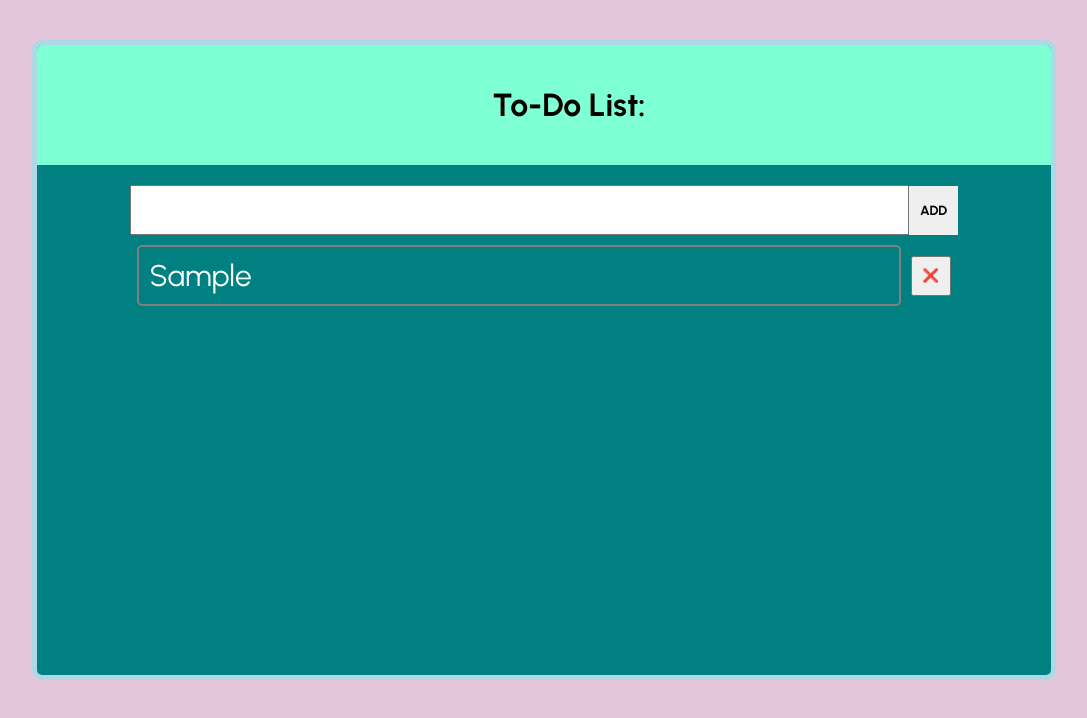
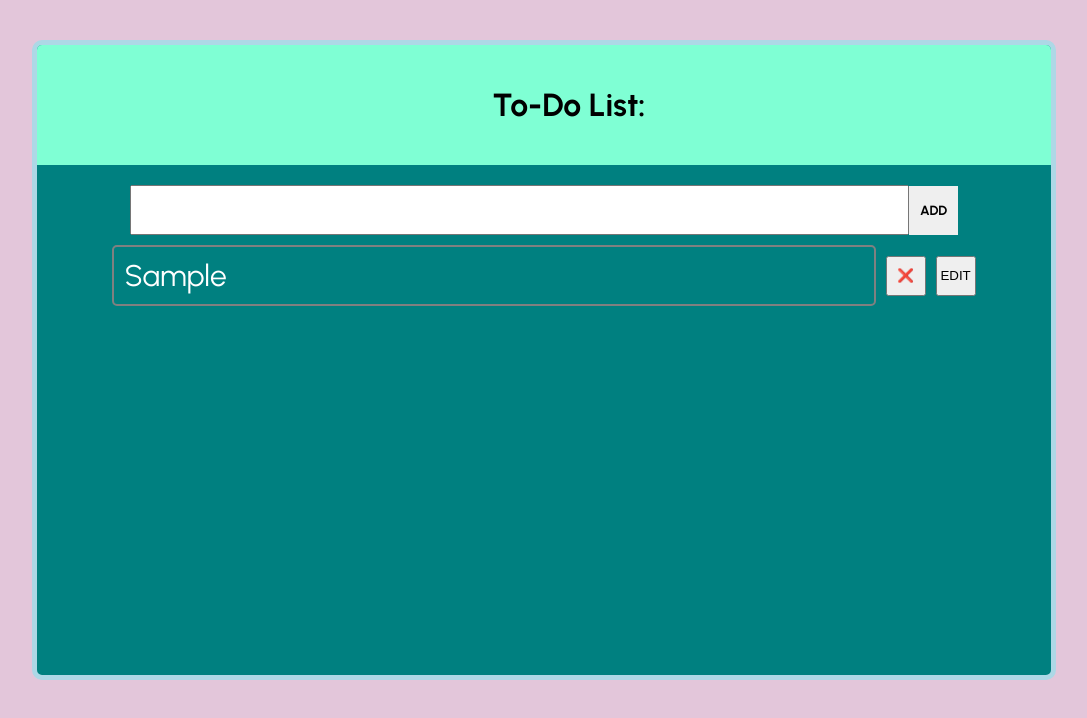
Before and after one commit to boyWithNoJ0b/todo-list, a React (Vite) app: page / in a window 1280 px wide. Both pictures are taken after typing "Sample" into the empty fields and a click on the button "ADD". Shown: the top 718 px of the page, without its empty margins (96-1183 px from the left). Built offline with nearby package versions, Linux system fonts and the light colour scheme.

Commit message:
now added items are editable

```diff
--- a/src/components/Body.css
+++ b/src/components/Body.css
@@ -24,7 +24,7 @@
   min-height: 50px;
   width: fit-content;
   font-size: 25px;
-  font-family: 'Urbanist', sans-serif;
+  font-family: "Urbanist", sans-serif;
   font-weight: 500;
 }
 
@@ -33,13 +33,13 @@
   width: 49px;
   border: none;
   align-self: center;
-  font-family: 'Urbanist', sans-serif;
+  font-family: "Urbanist", sans-serif;
   font-weight: 600;
 }
 .add-btn:hover {
   border-radius: 0 15px 15px 0;
   background-color: lightgray;
-  transition:  background-color 0.5s, border-radius 0.2s;
+  transition: background-color 0.5s, border-radius 0.2s;
 }
 .add-btn:active {
   border-top: 1px solid gray;
@@ -67,7 +67,8 @@
 }
 
 .todo-item button {
-    width: 40px;
+  width: fit-content;
+  min-width: 40px;
   height: 40px;
   align-self: center;
 }
--- a/src/components/Body.jsx
+++ b/src/components/Body.jsx
@@ -14,7 +14,7 @@ export default function Body() {
     }
 
     setItems((odlItems) => {
-      return [...odlItems, { text: newItem, id: uuid(), isDone: false }];
+      return [...odlItems, { text: newItem, id: uuid(), isDone: false, isEditing: false }];
     });
 
     setNewItem("");
@@ -57,6 +57,31 @@ export default function Body() {
   }
 
 
+  //helper function that return boolean value
+  const isEditingAndIsDone = (item) => {
+    return !item.isEditing && item.isDone;
+  }
+
+
+  //for editing the added item
+  const editItem = (id) => {
+    setItems((oldItems) => {
+      const editedItems = oldItems.map(item => {
+        if(item.id === id){
+          return {
+            ...item,
+            isEditing: !item.isEditing,
+            isDone: false,
+          }
+        } else {
+          return item
+        }
+      })
+      return editedItems;
+    })
+  }
+
+
 
   return (
     <div className="Body">
@@ -77,14 +102,17 @@ export default function Body() {
           return (
             <div key={i.id} className="todo-item">
               <li
+                key={i.id}
+                contentEditable={i.isEditing}
                 style={{
-                  textDecoration: i.isDone && "line-through",
-                  fontStyle: i.isDone && "italic",
+                  textDecoration: isEditingAndIsDone(i) && "line-through",
+                  fontStyle: isEditingAndIsDone(i) && "italic",
                 }}
                 onClick={() => markAsDone(i.id)}>
                 {i.text}
               </li>
               <button onClick={() => deleteItem(i.id)}>❌</button>
+              <button onClick={() => editItem(i.id)} >{i.isEditing ? "EDITING" : "EDIT"}</button>
             </div>
           );
         })}
```
Lines whose indentation alone changed are shown as unchanged.
